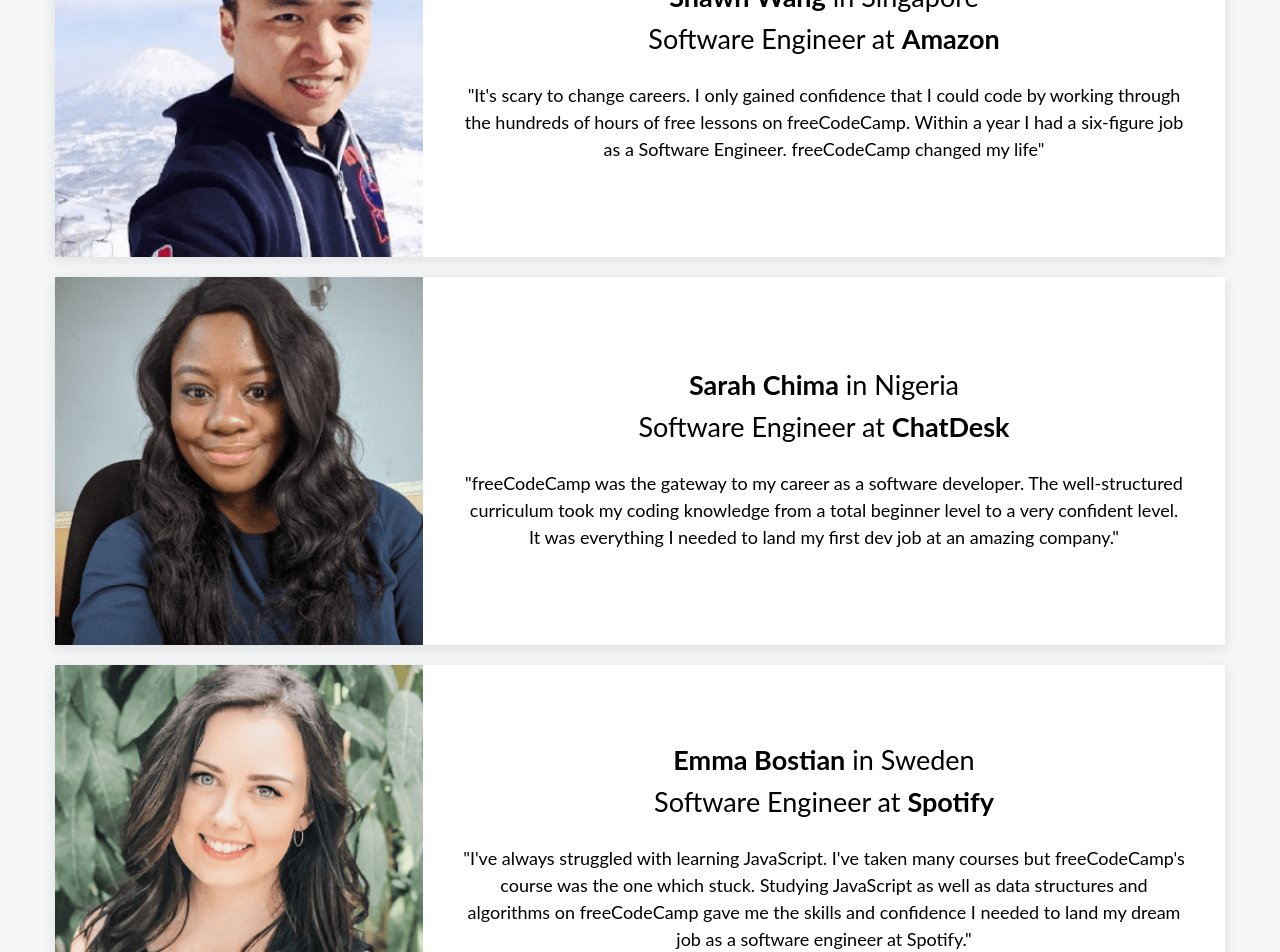
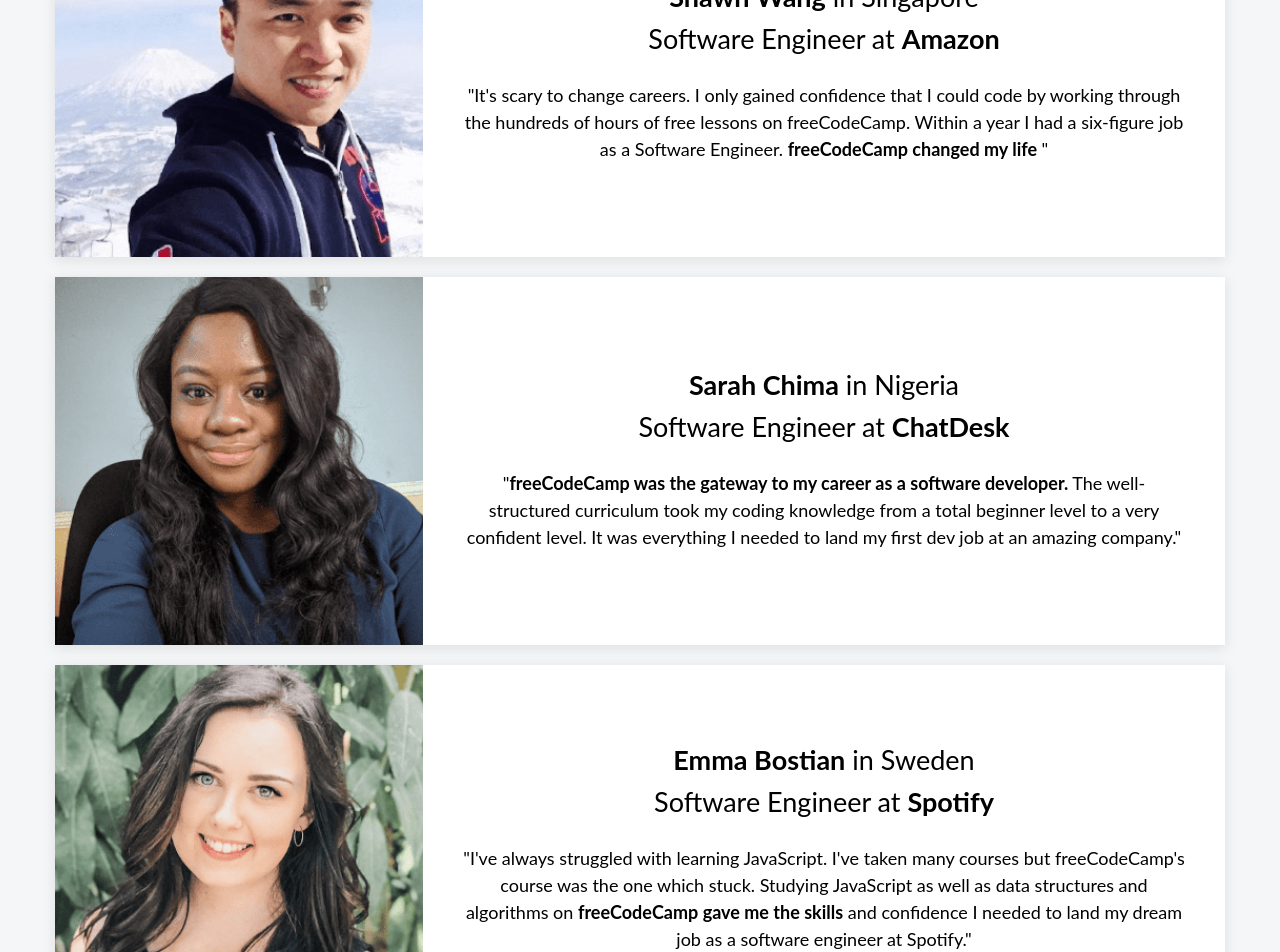
Before and after one commit to GermanPagano/frecodecamp-testimonials, a React (Create React App) app: page / in a window 1280 px wide. Shown: the part 300-1252 px from the top of the page. Built offline with nearby package versions, Linux system fonts and the light colour scheme.

Commit message:
ultimos cambios

```diff
--- a/src/App.js
+++ b/src/App.js
@@ -13,29 +13,26 @@
         pais='Singapore'
         cargo='Software Engineer'
         empresa='Amazon'
-        testimonio="It's scary to change careers. I only gained confidence that I could code by working through the hundreds of hours of free lessons on freeCodeCamp.
-        Within a year I had a six-figure job as a Software Engineer. freeCodeCamp changed my life"
+        testimonio = {[ "It's scary to change careers. I only gained confidence that I could code by working through the hundreds of hours of free lessons on freeCodeCamp. Within a year I had a six-figure job as a Software Engineer. " ,  <b> freeCodeCamp changed my life </b>  ]}
             />
 
-<Testimonio
+      <Testimonio
         imagen='sarah'
         nombre='Sarah Chima'
         pais='Nigeria'
         cargo='Software Engineer'
         empresa='ChatDesk'
-        testimonio="freeCodeCamp was the gateway to my career as a software developer.
-        The well-structured curriculum took my coding knowledge from a total beginner level to a very confident level. It was everything I needed to land my first dev job at an amazing company."
+        testimonio={[ <b>freeCodeCamp was the gateway to my career as a software developer.</b> ," The well-structured curriculum took my coding knowledge from a total beginner level to a very confident level. It was everything I needed to land my first dev job at an amazing company."]}
             />
-<Testimonio
+      <Testimonio
         imagen='emma'
         nombre='Emma Bostian'
         pais='Sweden'
         cargo='Software Engineer'
         empresa='Spotify'
-        testimonio="I've always struggled with learning JavaScript.
-        I've taken many courses but freeCodeCamp's course was the one which stuck.
-        Studying JavaScript as well as data structures and algorithms on freeCodeCamp gave me the skills and confidence I needed to land my dream job as a software engineer at Spotify."
+        testimonio={["I've always struggled with learning JavaScript. I've taken many courses but freeCodeCamp's course was the one which stuck. Studying JavaScript as well as data structures and algorithms on " , <b>freeCodeCamp gave me the skills</b> ," and confidence I needed to land my dream job as a software engineer at Spotify."]}
             />
+
 
 
       </div>
```
